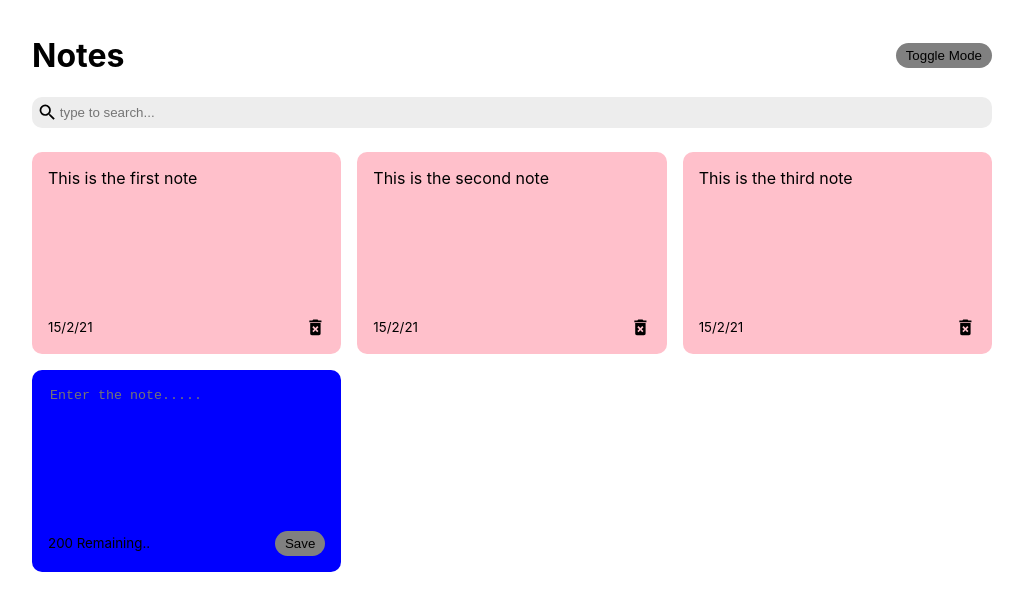
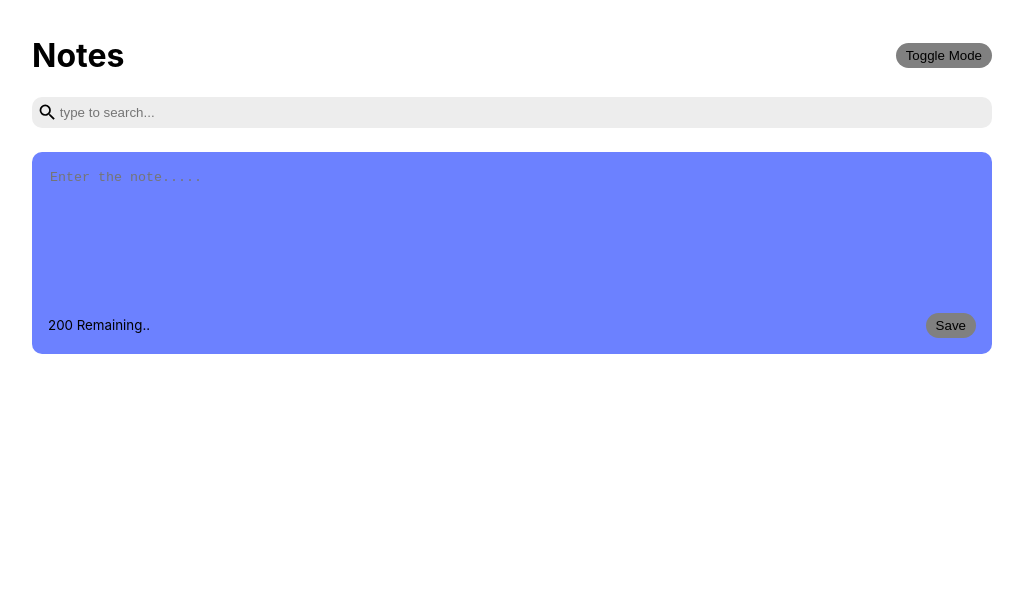
Before and after one commit to hack-e-d/notes-app, a React (Create React App) app: page / in a window 1280 px wide. Shown: the top 610 px of the page, without its empty margins (128-1151 px from the left). Built offline with nearby package versions, Linux system fonts and the light colour scheme.

Commit message:
Store and retrieve from localStorage

```diff
--- a/src/App.js
+++ b/src/App.js
@@ -1,29 +1,27 @@
-import { useState } from "react";
+import { useEffect, useState } from "react";
 import { nanoid } from "nanoid";
 import NotesList from "./components/NotesList"
 import Search from "./components/search";
 import Header from "./components/header";
 
 const App = () => {
-  const [notes, setNotes] = useState([{
-    id: nanoid(),
-    text: "This is the first note",
-    date: "15/2/21"
-  },
-  {
-    id: nanoid(),
-    text: "This is the second note",
-    date: "15/2/21"
-  },
-  {
-    id: nanoid(),
-    text: "This is the third note",
-    date: "15/2/21"
-  }]);
+  const [notes, setNotes] = useState([]);
 
   const [searchText , setSearchText ] = useState('');
 
   const [darkMode , setDarkMode ] = useState(false);
+
+  useEffect(() => {
+    const savedNotes = JSON.parse(localStorage.getItem('react-app-notes-app'));
+
+    if(savedNotes) {
+      setNotes(savedNotes);
+    }
+  }, [])
+
+  useEffect(() => {
+    localStorage.setItem('react-app-notes-app',JSON.stringify(notes));
+  }, [notes]);
 
   const addNote = (text) => {
     // console.log(text);
--- a/src/index.css
+++ b/src/index.css
@@ -43,13 +43,13 @@ justify-content: space-between;
 }
 
 .note.new {
-  background-color: blue;
+  background-color: #6c81ff;
 }
 
 textarea {
   border: none;
   resize: none;
-  background-color: blue;
+  background-color: #6c81ff;
 
 }
 
```
